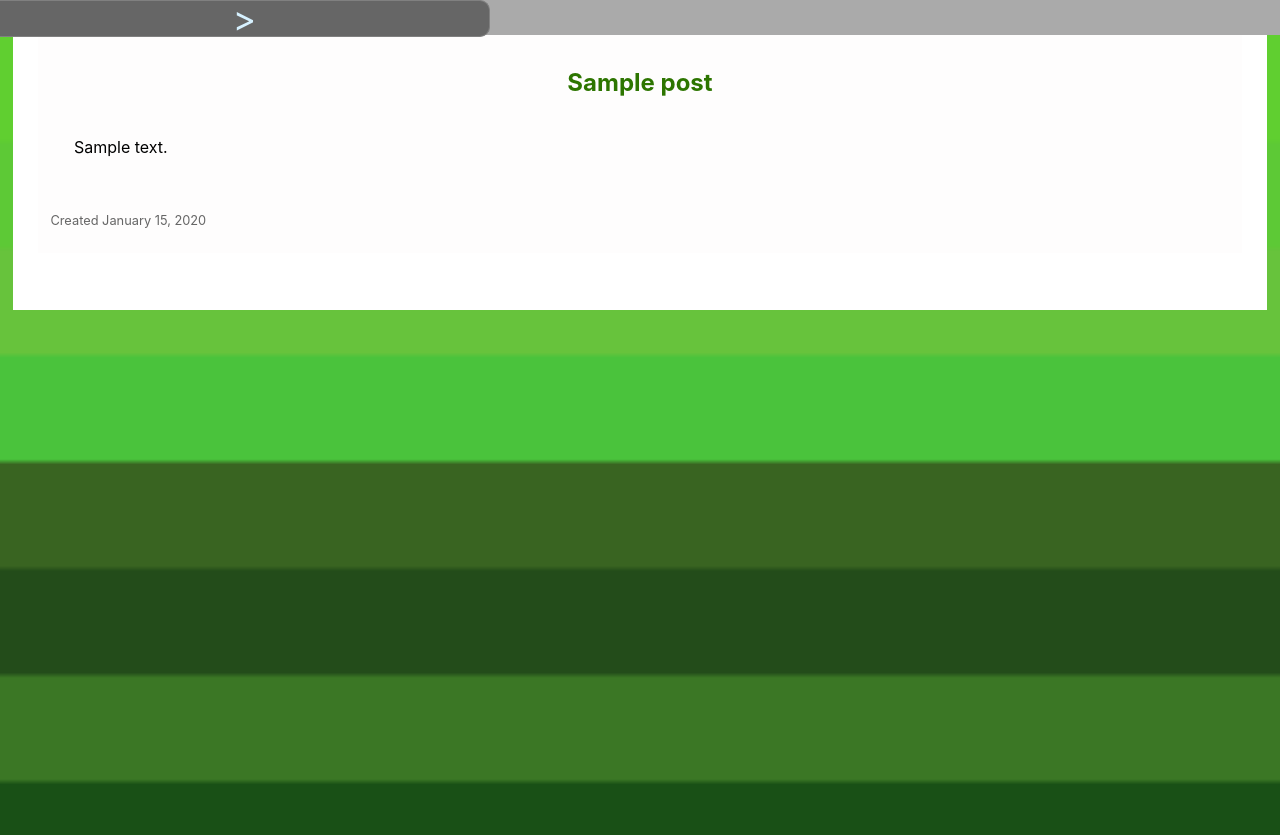
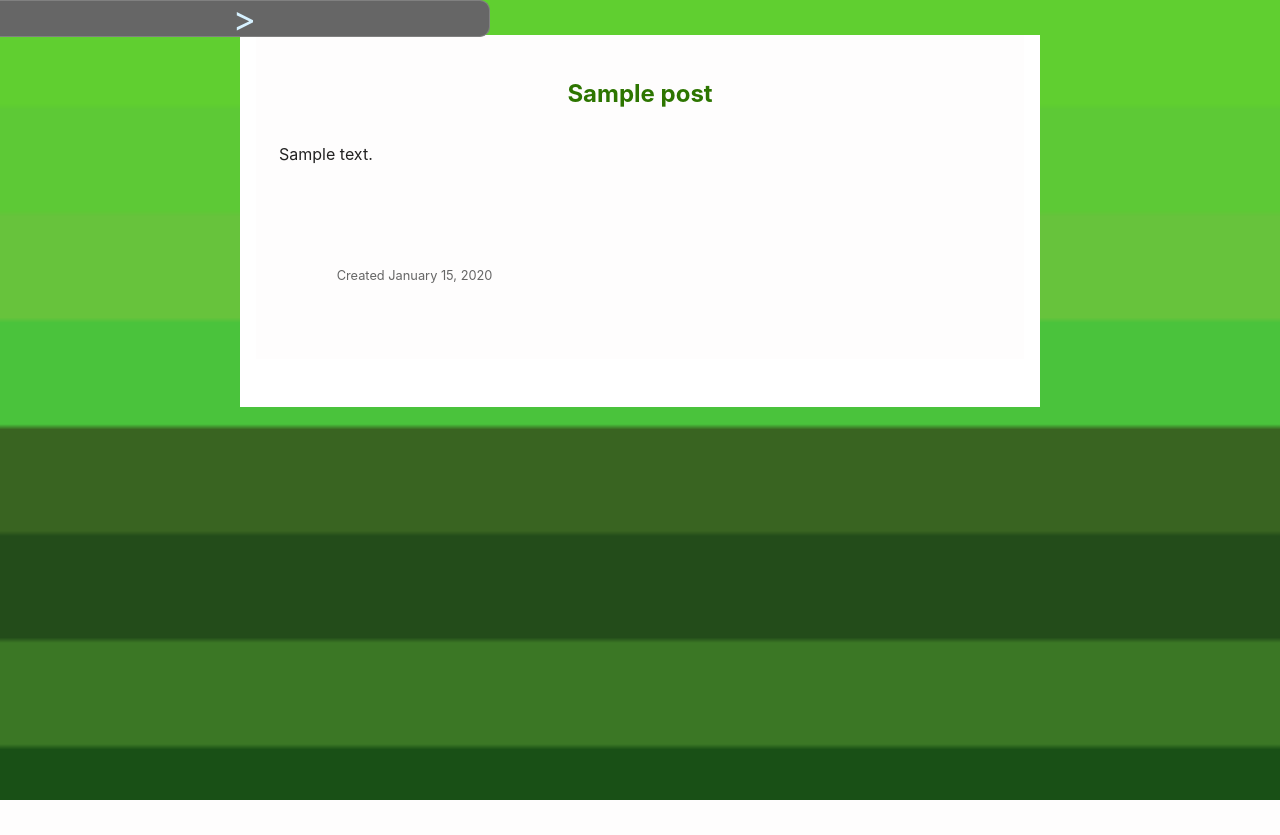
Before and after one commit to naclonts/personal-site, a Django app: template blog/templates/blog/post_detail.html in a window 1280 px wide. After the commit the page ends 800 px from the top, so only its background shows below. Run offline with Django 3.2, Linux system fonts and the light colour scheme; the template is opened without the code that fills it: most values are stand-ins (such as "Sample title", 1, 10 or a date in 2020).

Commit message:
updated blog styles

```diff
--- a/blog/static/blog/css/blog-styles.css
+++ b/blog/static/blog/css/blog-styles.css
@@ -1,5 +1,17 @@
 #site {
     background-color: hsl(97, 41%, 48%);
+}
+
+#content {
+    position: absolute;
+    top: 0;
+    left: 0;
+    right: 0;
+}
+
+.foreground-container {
+    color: #222;
+    max-width: 50em;
 }
 
 #navigation-label {
@@ -38,7 +50,7 @@
     bottom: 0;
     height: 2em;
     background-color: #666;
-    color: #eee;
+    color: #ddd;
     text-align: center;
 }
 
@@ -89,6 +101,7 @@
 }
 
 .post-title {
+    margin: 1.5em 0;
     color: hsl(97, 100%, 23%);
     text-align: center;
     transition: all 0.3s ease-in;
@@ -99,14 +112,18 @@
 
 .post-content {
     margin: 0 2%;
-}
-
-/* Allow posts to have whitespace with <pre> tag, but still wrap and keep font family */
-.post-content-pre {
-    font-family: inherit;
+    /* Allow whitespace */
     white-space: pre-wrap;       /* Since CSS 2.1 */
     white-space: -moz-pre-wrap;  /* Mozilla, since 1999 */
     white-space: -pre-wrap;      /* Opera 4-6 */
     white-space: -o-pre-wrap;    /* Opera 7 */
     word-wrap: break-word;       /* Internet Explorer 5.5+ */
 }
+
+/* Code block formatting */
+.post-content pre {
+    padding: 2% 0 2% 6%;
+    background-color: #f1f9f1;
+    border-top: 1px solid #666;
+    border-bottom: 1px solid #666;
+}
--- a/blog/templates/blog/post_detail.html
+++ b/blog/templates/blog/post_detail.html
@@ -7,10 +7,10 @@
         <div class="post-container">
             <h1 class="post-title">{{ post.title|safe }}</h1>
 
-            <!-- Wrap content in <pre> to allow whitespace  -->
-            <pre class="post-content-pre">
-                <p class="post-content">{{ post.text|safe }}</p>
-            </pre>
+            <!-- Wrap content to allow whitespace  -->
+            <!-- <div class="post-content-pre"> -->
+                <div class="post-content">{{ post.text|safe }}</p>
+            <!-- </div> -->
             <p class="post-date">
                 Created {{ post.created_date|date:"F d, Y" }}
             </p>
--- a/personal_site/middleware/debug.py
+++ b/personal_site/middleware/debug.py
@@ -1,6 +1,5 @@
 from django.views.debug import technical_500_response
 import sys
-from django.conf import settings
 
 class UserBasedExceptionMiddleware(object):
     def __init__(self, get_response):
--- a/static/css/base-styles.css
+++ b/static/css/base-styles.css
@@ -17,12 +17,12 @@ body {
 
 a {
     text-decoration: underline;
+    color: #666;
     transition: 0.2s all;
 }
 
 a:hover {
-    letter-spacing: 0.2em;
-    font-size: 1.25em;
+    font-weight: bold;
 }
 
 #content {
```
